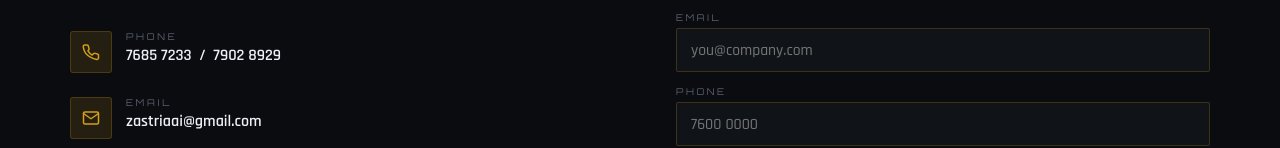
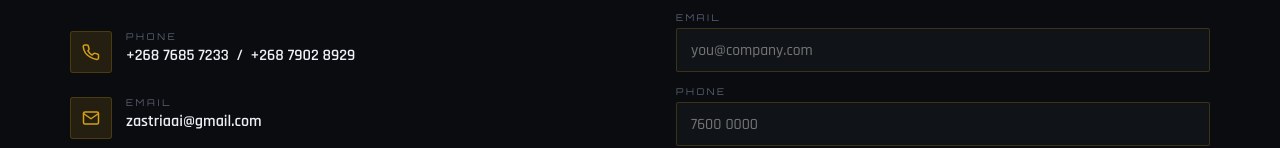
Before and after one commit to zastriaai/zastriaai, a plain HTML site: page index.html in a window 1280 px wide. Shown: the part 4116-4264 px from the top of the page. Drawn offline with Linux system fonts and the light colour scheme.

Commit message:
Update index.html

```diff
--- a/index.html
+++ b/index.html
@@ -660,7 +660,7 @@
           </div>
           <div>
             <p class="c-lbl">Phone</p>
-            <p class="c-val"><a href="tel:76857233">7685 7233</a> &nbsp;/&nbsp; <a href="tel:79028929">7902 8929</a></p>
+            <p class="c-val"><a href="tel:0026876857233">+268 7685 7233</a> &nbsp;/&nbsp; <a href="tel:0026879028929">+268 7902 8929</a></p>
           </div>
         </div>
         <div class="contact-item">
```
